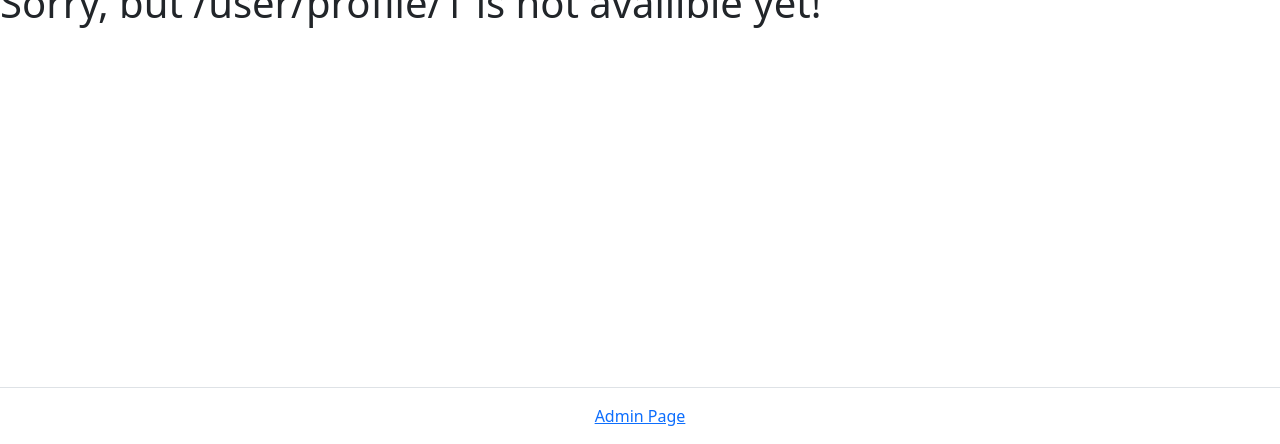
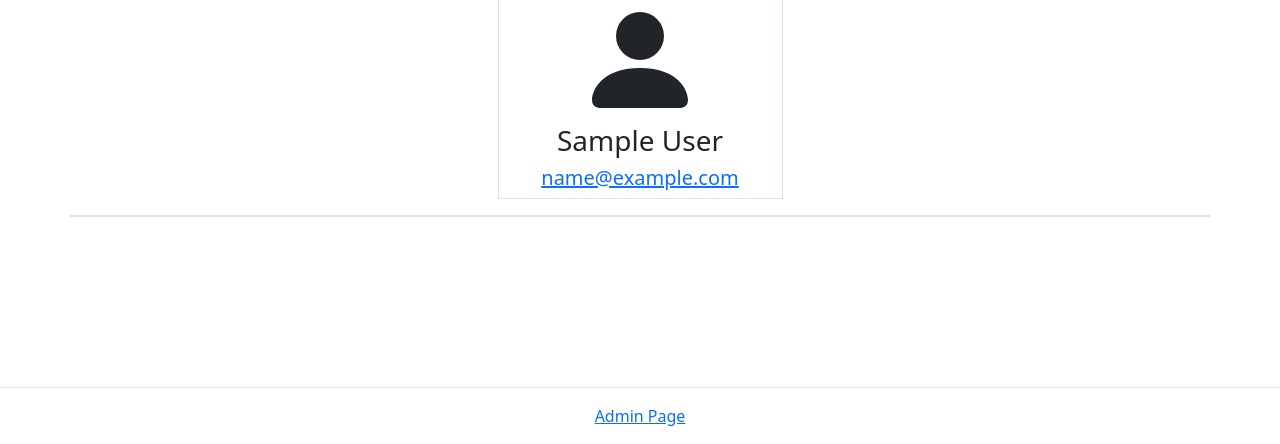
Before and after one commit to C0atRack/Django-Equipment-Management, a Django app: page /user/profile/1 in a window 1280 px wide. Shown: the part 356-800 px from the top of the page. Run offline with Django 4.2, Linux system fonts and the light colour scheme; tables that the repository leaves empty hold one stand-in row (values such as "Sample post"); some libraries are stand-ins or nearby versions.

Commit message:
Starting work on the employee profile page

```diff
--- a/equipment_app/templates/equipment_app/employee_detail.html
+++ b/equipment_app/templates/equipment_app/employee_detail.html
@@ -1,5 +1,22 @@
 {% extends "equipment_app/base.html" %}
+{% load static %}
+{%block content%}
+<div class="container-md">
+    <div class="row my-3 justify-content-center text-center align-center">
+        <div class="col-md-3 border">
+            <!-- From https://icons.getbootstrap.com/icons/person-fill/ -->
+            {% comment %} TODO: Use profile picture instead of this icon {% endcomment %}
+            <svg xmlns="http://www.w3.org/2000/svg" width="128" height="128" fill="currentColor" class="bi bi-person-fill" viewBox="0 0 16 16">
+                <path d="M3 14s-1 0-1-1 1-4 6-4 6 3 6 4-1 1-1 1zm5-6a3 3 0 1 0 0-6 3 3 0 0 0 0 6"/>
+            </svg>
+            <h3 class="text-center">{{employee_user.first_name}} {{employee_user.last_name}}</h3>
+            <h5 class="text-center text-break"><a href="mailto:{{employee_user.email}}">{{employee_user.email}}</a></h5>
+        </div>
+    </div>
+    <div class="row mb-3 justify-content-center">
+        <div class="col-lg border">
 
-{%block content%}
-<h1>Sorry, but {{request.path}} is not availible yet!</h1>
+        </div>
+    </div>
+</div>
 {%endblock%}
```
